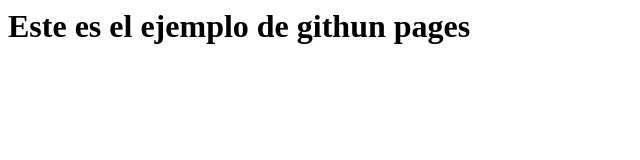
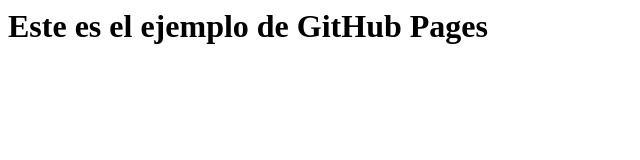
Before and after one commit to REDRO4D/BrunoRosales, a plain HTML site: page index.html in a window 1280 px wide. Shown: the whole page, without its empty margins (0-640 px from the left). Drawn offline with Linux system fonts and the light colour scheme.

Commit message:
Correccion de errores

```diff
--- a/index.html
+++ b/index.html
@@ -1 +1 @@
-<h1> Este es el ejemplo de githun pages<h1>
+<h1> Este es el ejemplo de GitHub Pages<h1>
```
